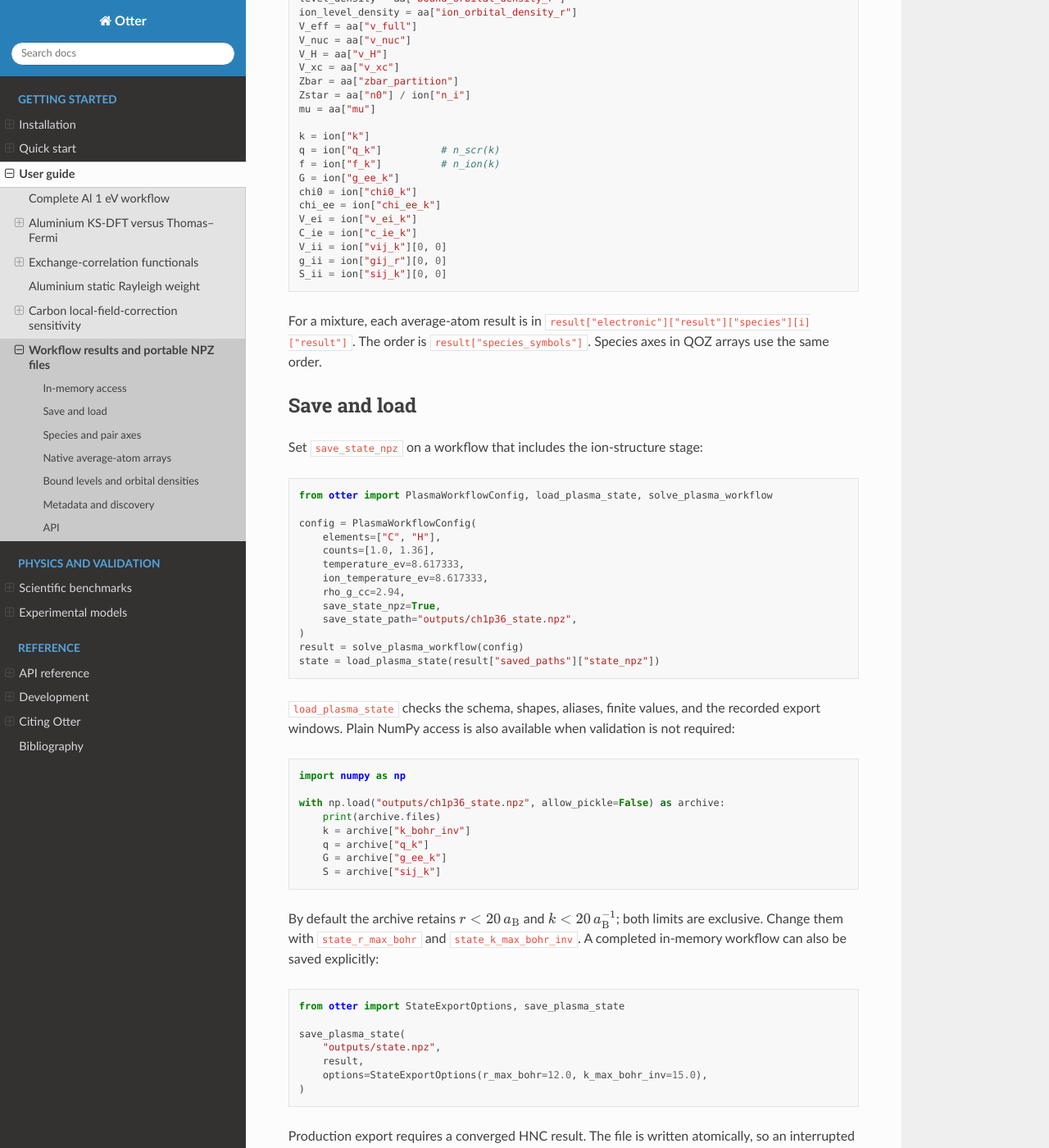
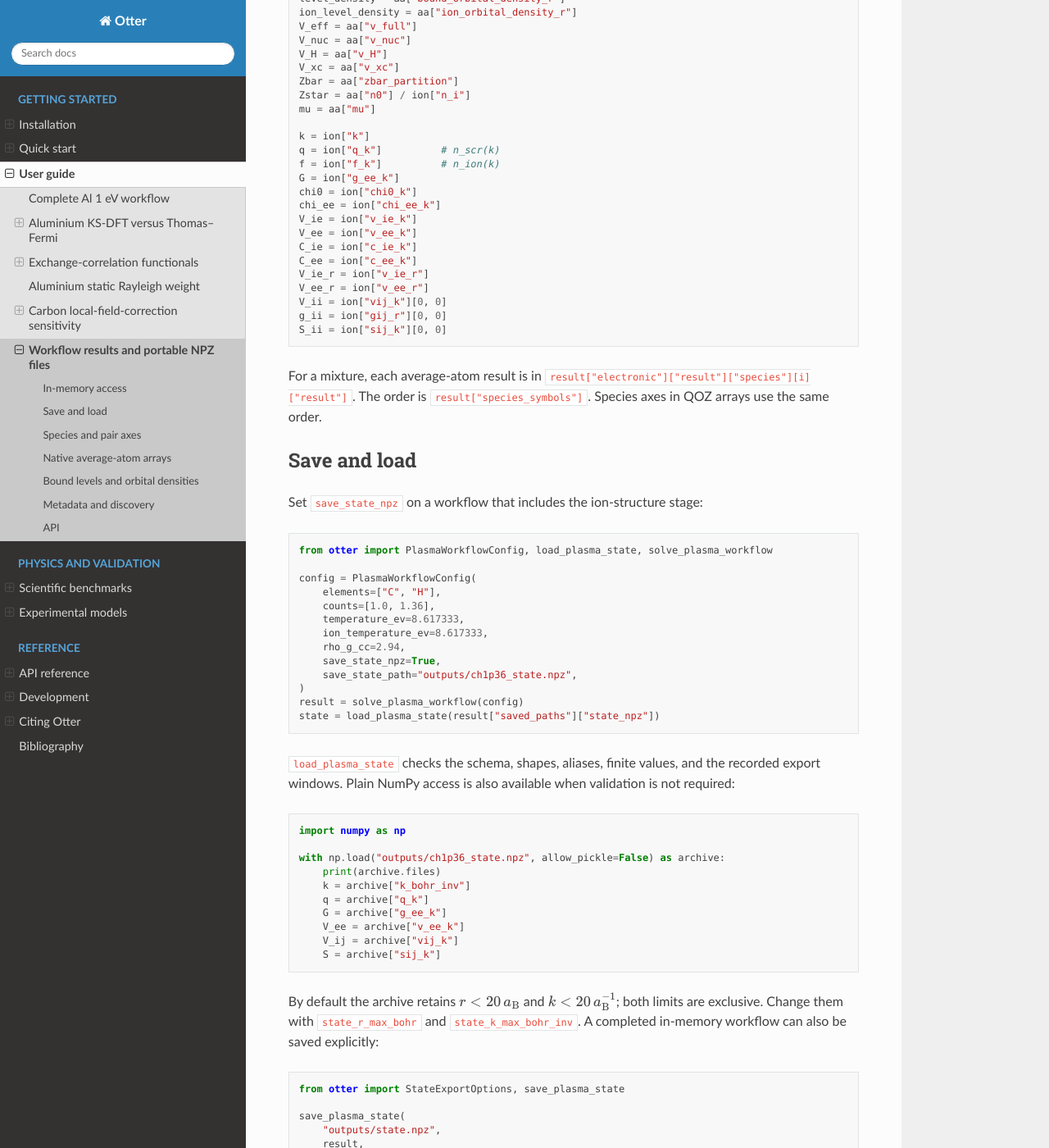
Before and after one commit to quchongbing/otter, a Sphinx documentation site: the page built from docs/source/user_guide/state_exports.rst, in a window 1280 px wide and 1400 px high, scrolled down 890 px. Shown: the whole window at 82% size. Built offline with Sphinx 7.4.7 and the Read the Docs theme 3.1.0, drawn with Linux system fonts in a browser that asks for light colours; pages that are not in the unit, such as notebooks, are missing from menus; some of the changed text lies outside the part shown.

```diff
--- a/docs/source/user_guide/state_exports.rst
+++ b/docs/source/user_guide/state_exports.rst
@@ -57,8 +57,12 @@ For a single species:
    G = ion["g_ee_k"]
    chi0 = ion["chi0_k"]
    chi_ee = ion["chi_ee_k"]
-   V_ei = ion["v_ei_k"]
+   V_ie = ion["v_ie_k"]
+   V_ee = ion["v_ee_k"]
    C_ie = ion["c_ie_k"]
+   C_ee = ion["c_ee_k"]
+   V_ie_r = ion["v_ie_r"]
+   V_ee_r = ion["v_ee_r"]
    V_ii = ion["vij_k"][0, 0]
    g_ii = ion["gij_r"][0, 0]
    S_ii = ion["sij_k"][0, 0]
@@ -101,6 +105,8 @@ validation is not required:
        k = archive["k_bohr_inv"]
        q = archive["q_k"]
        G = archive["g_ee_k"]
+       V_ee = archive["v_ee_k"]
+       V_ij = archive["vij_k"]
        S = archive["sij_k"]
 
 By default the archive retains :math:`r < 20\,a_{\rm B}` and
@@ -198,6 +204,7 @@ Pair access is direct.  For example:
    symbols = list(state["species_symbols"])
    i_c = symbols.index("C")
    i_h = symbols.index("H")
+   V_ch = state["vij_k"][i_c, i_h]
    g_ch = state["gij_r"][i_c, i_h]
    s_cc = state["sij_k"][i_c, i_c]
 
```
Also changed, not shown: docs/source/api/index.rst (+13 -4 lines).
